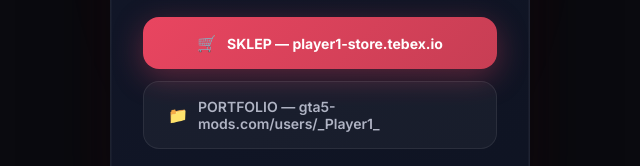
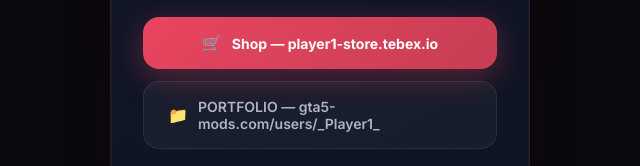
Before and after one commit to malapizda/stronka-, a plain HTML site: page index.html in a window 1280 px wide. Shown: the part 486-652 px from the top of the page, 320-960 px from the left. Drawn offline with Linux system fonts and the light colour scheme.

Commit message:
Update shop link text in index.html

```diff
--- a/index.html
+++ b/index.html
@@ -488,7 +488,7 @@
             <div class="buttons animate-in stagger-5">
                 <a href="https://player1-store.tebex.io/tag" target="_blank" class="btn btn-primary">
                     <span class="btn-icon">🛒</span>
-                    SKLEP — player1-store.tebex.io
+                    Shop — player1-store.tebex.io
                 </a>
                 <a href="https://www.gta5-mods.com/users/_Player1_" target="_blank" class="btn btn-secondary">
                     <span class="btn-icon">📁</span>
```
